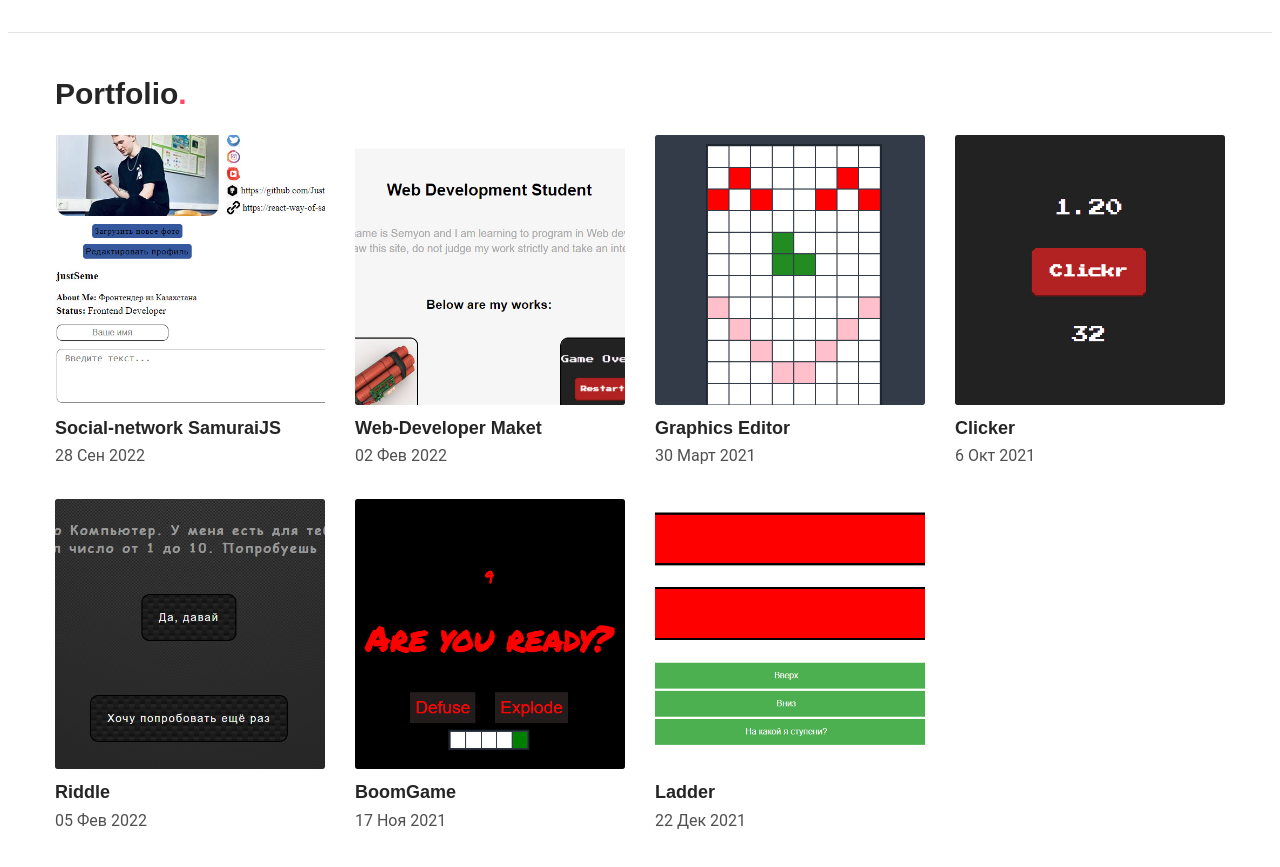
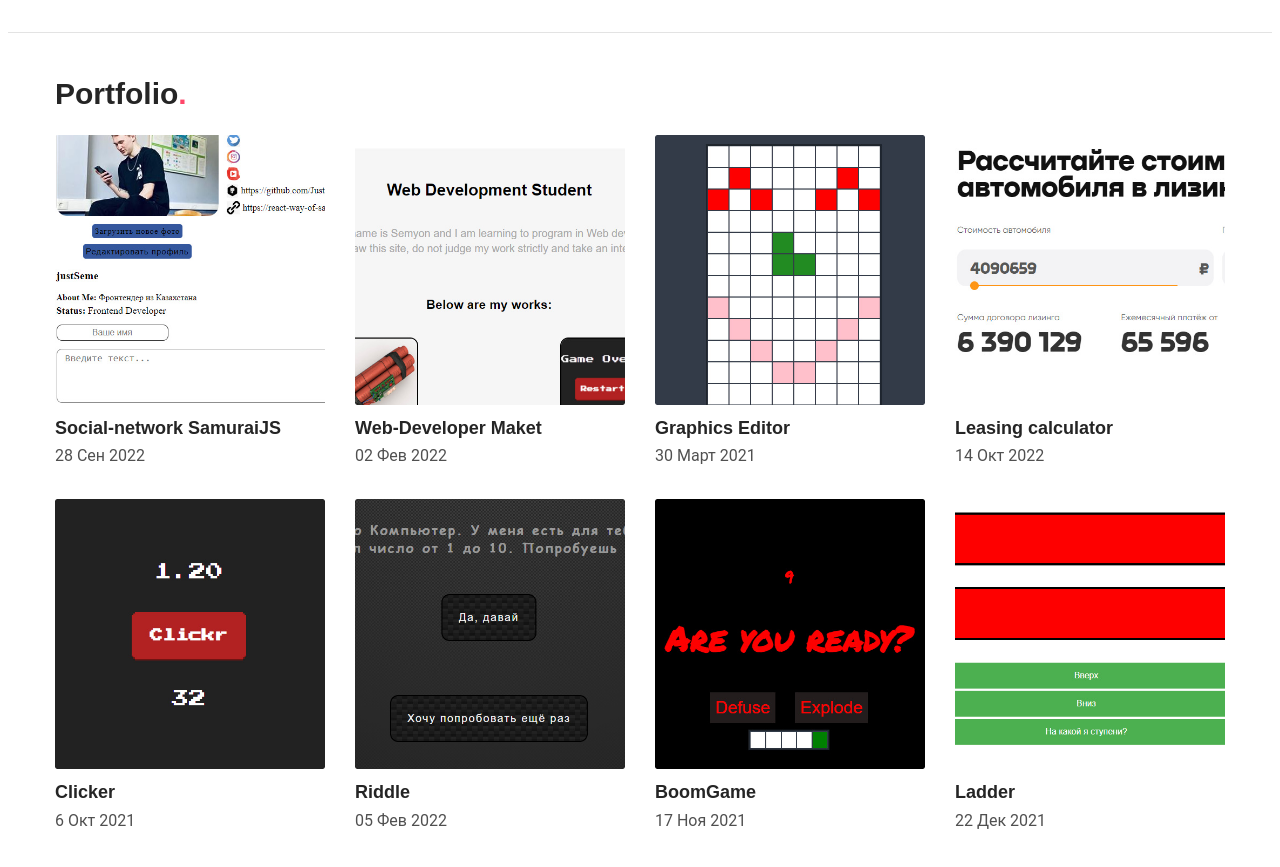
Before and after one commit to JustSeme/Portfolio, a plain HTML site: page index.html in a window 1280 px wide. Shown: the part 1502-2369 px from the top of the page. Drawn offline with nearby package versions, Linux system fonts and the light colour scheme; files whose address does not match are found by name.

Commit message:
add portfolio-work

```diff
--- a/index.html
+++ b/index.html
@@ -326,6 +326,19 @@
                                 </a>
                             </div>
                             <div class="col-md-3 col-sm-6 col-xs-6 mix wow animate__flipInX">
+                                <a href="https://oxem-test-task.vercel.app/" target="_blank" class="portfolio-box">
+                                    <div class="portfolio-img">
+                                        <img src="media/portfolio-images/leasingCalculator.jpg" alt>
+                                    </div>
+                                    <div class="portfolio-name">
+                                        <span>Leasing calculator</span>
+                                    </div>
+                                    <div class="portfolio-date">
+                                        <span>14 Окт 2022</span>
+                                    </div>
+                                </a>
+                            </div>
+                            <div class="col-md-3 col-sm-6 col-xs-6 mix wow animate__flipInX">
                                 <a href="https://justsemen.github.io/Clickr/" target="_blank" class="portfolio-box">
                                     <div class="portfolio-img">
                                         <img src="media/portfolio-images/clicker.jpg" alt>
```
Also changed, not shown: media/portfolio-images/leasingCalculator.jpg (added).
